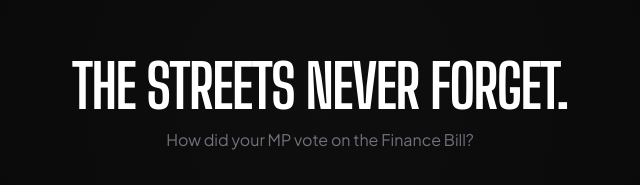
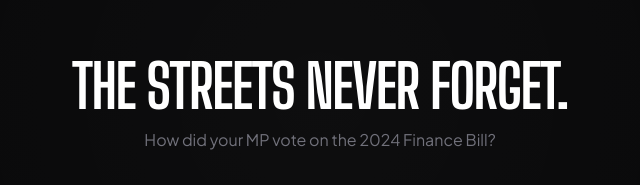
Before and after one commit to muchangick-gif/kumbuka, a plain HTML site: page index.html in a window 1280 px wide. Shown: the part 205-390 px from the top of the page, 320-960 px from the left. Drawn offline with Linux system fonts and the light colour scheme.

Commit message:
Update index.html

```diff
--- a/index.html
+++ b/index.html
@@ -81,7 +81,7 @@
                 The Streets Never Forget.
             </h1>
             <p class="text-zinc-500 text-base">
-                How did your MP vote on the Finance Bill?
+                How did your MP vote on the 2024 Finance Bill?
             </p>
         </div>
 
```
